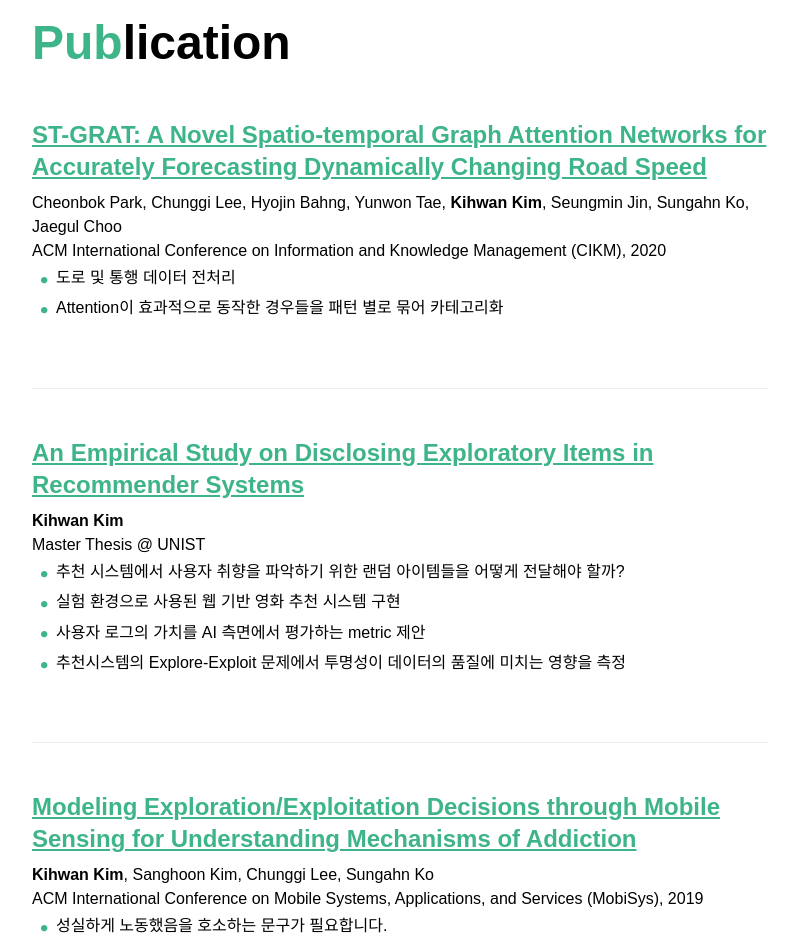
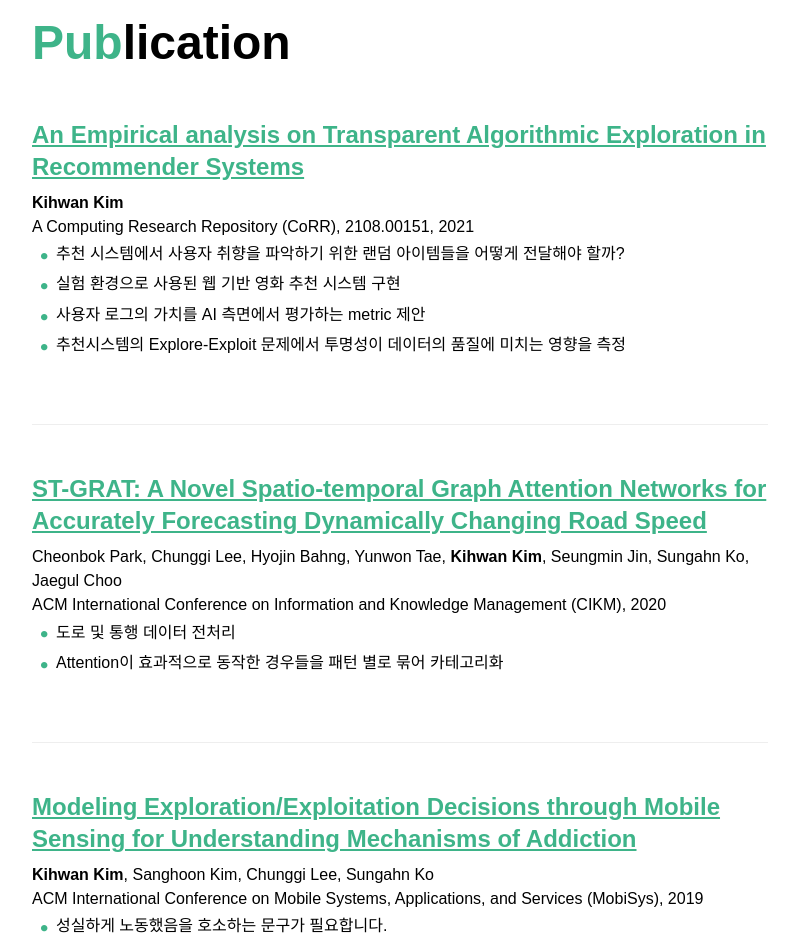
Before and after one commit to simulacre7/resume, a React (Create React App) app: page / in a window 1280 px wide. Shown: the part 2240-3180 px from the top of the page, without its empty margins (240-1037 px from the left). Built offline with nearby package versions, Linux system fonts and the light colour scheme; a web font is replaced by a local one.

Commit message:
Add arxiv

```diff
--- a/src/components/OneColumn/Publication/Publication.jsx
+++ b/src/components/OneColumn/Publication/Publication.jsx
@@ -13,6 +13,18 @@ export default function Publication() {
         <ColorHead>Pub</ColorHead>lication
       </Typography>
       <Item
+        title="An Empirical analysis on Transparent Algorithmic Exploration in Recommender Systems"
+        url="https://arxiv.org/abs/2108.00151"
+        author={<b>Kihwan Kim</b>}
+        journal={`A Computing Research Repository (CoRR), 2108.00151, 2021`}
+        details={[
+          "추천 시스템에서 사용자 취향을 파악하기 위한 랜덤 아이템들을 어떻게 전달해야 할까?",
+          "실험 환경으로 사용된 웹 기반 영화 추천 시스템 구현",
+          "사용자 로그의 가치를 AI 측면에서 평가하는 metric 제안",
+          "추천시스템의 Explore-Exploit 문제에서 투명성이 데이터의 품질에 미치는 영향을 측정",
+        ]}
+      />
+      <Item
         title="ST-GRAT: A Novel Spatio-temporal Graph Attention Networks for Accurately Forecasting Dynamically Changing Road Speed"
         url="https://dl.acm.org/doi/10.1145/3340531.3411940"
         author={
@@ -25,18 +37,6 @@ export default function Publication() {
         details={[
           "도로 및 통행 데이터 전처리",
           "Attention이 효과적으로 동작한 경우들을 패턴 별로 묶어 카테고리화",
-        ]}
-      />
-      <Item
-        title="An Empirical Study on Disclosing Exploratory Items in Recommender Systems"
-        url="https://drive.google.com/file/d/1SCT9BwfE9l5fXIGaOyH8vUkVLMCGIqTu/view?usp=sharing"
-        author={<b>Kihwan Kim</b>}
-        journal={`Master Thesis @ UNIST`}
-        details={[
-          "추천 시스템에서 사용자 취향을 파악하기 위한 랜덤 아이템들을 어떻게 전달해야 할까?",
-          "실험 환경으로 사용된 웹 기반 영화 추천 시스템 구현",
-          "사용자 로그의 가치를 AI 측면에서 평가하는 metric 제안",
-          "추천시스템의 Explore-Exploit 문제에서 투명성이 데이터의 품질에 미치는 영향을 측정",
         ]}
       />
       <Item
```
